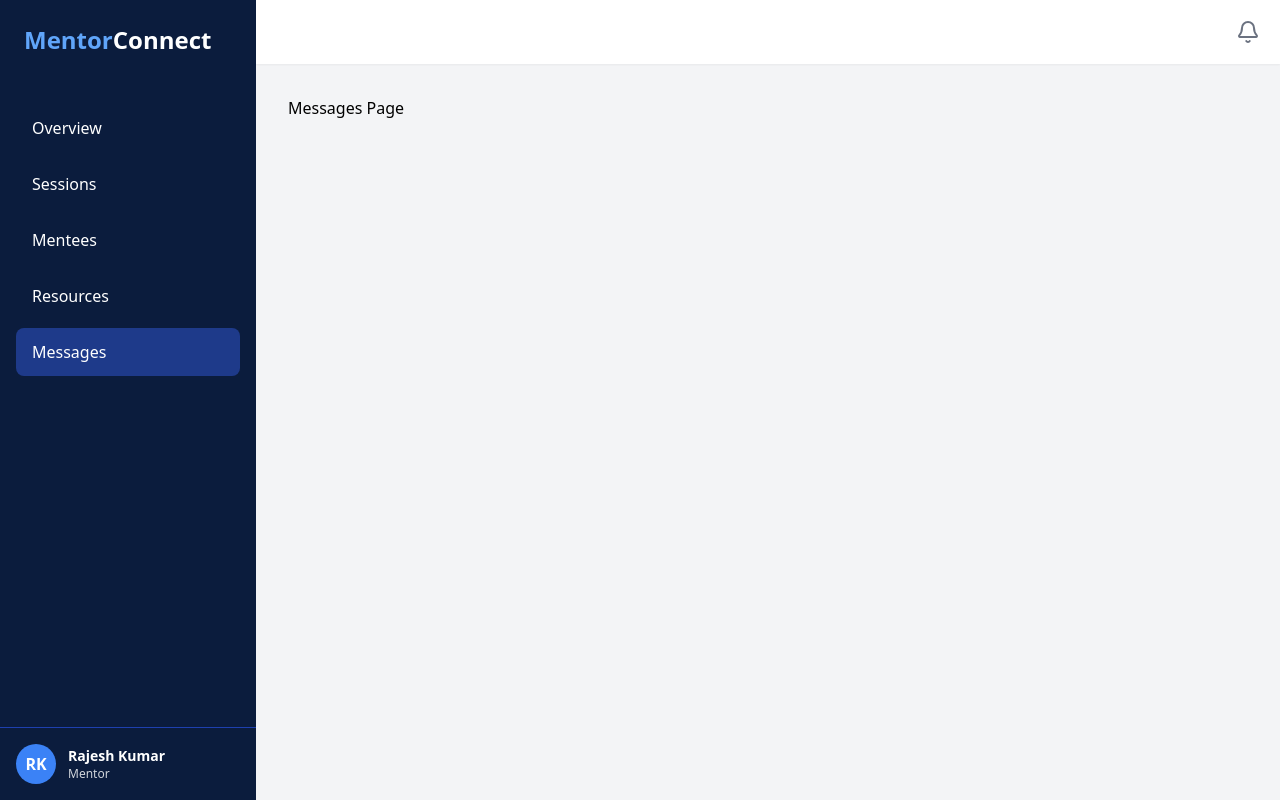
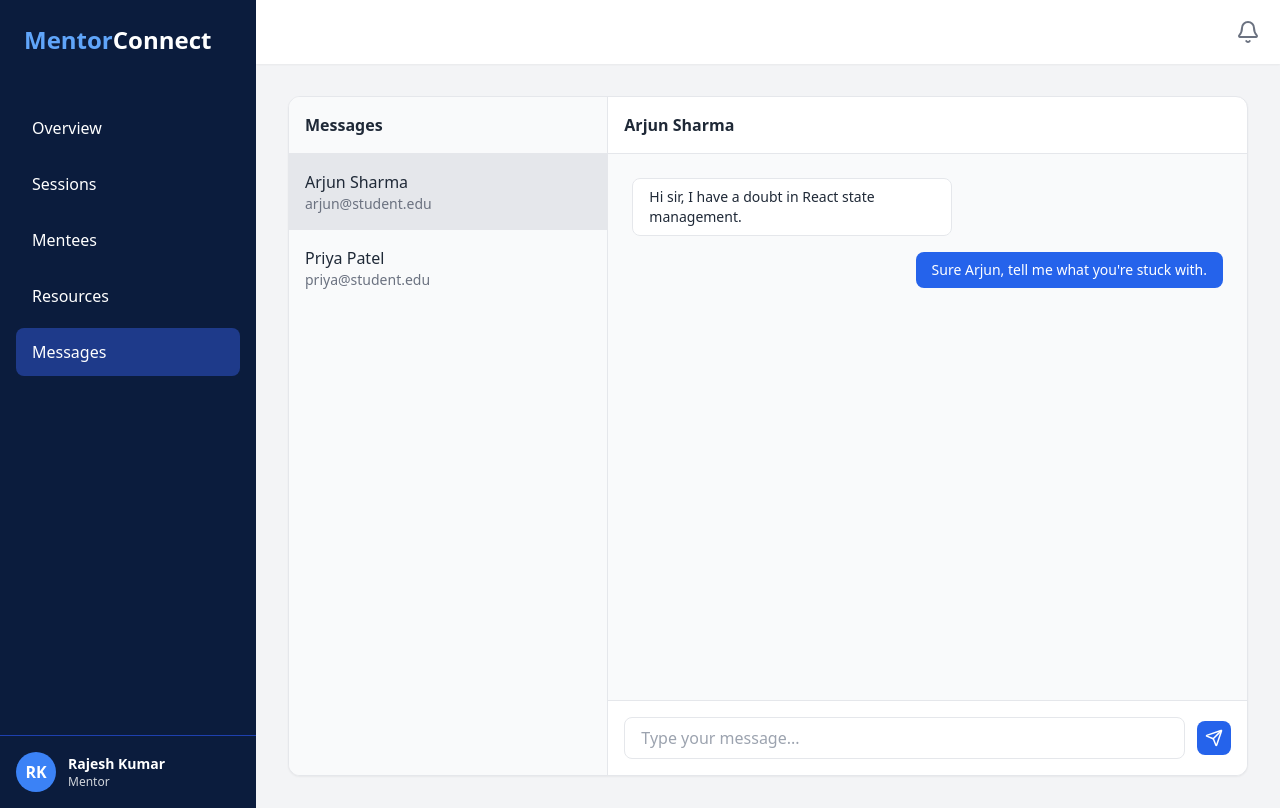
Before and after one commit to Aswi7/industry-mentor-portal, a React app in the folder frontend/: page /mentor/messages in a window 1280 px wide. Built offline with nearby package versions, Linux system fonts and the light colour scheme; the HTML template or start-up script is replaced by a standard one.

Commit message:
created mentor message page

```diff
--- a/frontend/src/App.jsx
+++ b/frontend/src/App.jsx
@@ -19,7 +19,8 @@ import AdminUsers from "./pages/admin/AdminUsers"
 import AdminSessions from "./pages/admin/AdminSessions"
 import AdminApprovals from "./pages/admin/AdminApprovals"
 import AdminReports from "./pages/admin/AdminReports"
-import StudentOverview from "./pages/student/StudentOverview";
+import StudentOverview from "./pages/student/StudentOverview"
+import MentorMessages from "./pages/mentor/MentorMessages"
 
 function App() {
   return (
@@ -36,7 +37,7 @@ function App() {
   <Route path="sessions" element={<MentorSessions />} />
   <Route path="mentees" element={<MentorMentees />} />
  <Route path="resources" element={<MentorResources />} />
-  <Route path="messages" element={<div>Messages Page</div>} />
+  <Route path="messages" element={<MentorMessages />} />
 </Route>
 
 
--- /dev/null
+++ b/frontend/src/pages/mentor/MentorMessages.jsx
@@ -0,0 +1,100 @@
+import { useState } from "react"
+import { Send } from "lucide-react"
+
+export default function MentorMessages() {
+  const [selectedStudent, setSelectedStudent] = useState("Arjun Sharma")
+  const [message, setMessage] = useState("")
+  const [messages, setMessages] = useState([
+    { sender: "student", text: "Hi sir, I have a doubt in React state management." },
+    { sender: "mentor", text: "Sure Arjun, tell me what you're stuck with." },
+  ])
+
+  const students = [
+    { name: "Arjun Sharma", email: "arjun@student.edu" },
+    { name: "Priya Patel", email: "priya@student.edu" },
+  ]
+
+  const handleSend = () => {
+    if (!message.trim()) return
+
+    setMessages([...messages, { sender: "mentor", text: message }])
+    setMessage("")
+  }
+
+  return (
+    <div className="flex h-[calc(100vh-120px)] bg-white rounded-xl shadow-sm border overflow-hidden">
+
+      {/* LEFT PANEL - STUDENT LIST */}
+      <div className="w-1/3 border-r bg-gray-50">
+        <div className="p-4 font-semibold text-gray-800 border-b">
+          Messages
+        </div>
+
+        {students.map((student, index) => (
+          <div
+            key={index}
+            onClick={() => setSelectedStudent(student.name)}
+            className={`p-4 cursor-pointer hover:bg-gray-100 ${
+              selectedStudent === student.name ? "bg-gray-200" : ""
+            }`}
+          >
+            <h3 className="font-medium text-gray-800">{student.name}</h3>
+            <p className="text-sm text-gray-500">{student.email}</p>
+          </div>
+        ))}
+      </div>
+
+      {/* RIGHT PANEL - CHAT */}
+      <div className="flex flex-col flex-1">
+
+        {/* Chat Header */}
+        <div className="p-4 border-b font-semibold text-gray-800">
+          {selectedStudent}
+        </div>
+
+        {/* Messages */}
+        <div className="flex-1 overflow-y-auto p-6 space-y-4 bg-gray-50">
+
+          {messages.map((msg, index) => (
+            <div
+              key={index}
+              className={`flex ${
+                msg.sender === "mentor" ? "justify-end" : "justify-start"
+              }`}
+            >
+              <div
+                className={`px-4 py-2 rounded-lg max-w-xs text-sm ${
+                  msg.sender === "mentor"
+                    ? "bg-blue-600 text-white"
+                    : "bg-white border text-gray-800"
+                }`}
+              >
+                {msg.text}
+              </div>
+            </div>
+          ))}
+
+        </div>
+
+        {/* Input Area */}
+        <div className="p-4 border-t flex items-center gap-3 bg-white">
+          <input
+            type="text"
+            placeholder="Type your message..."
+            className="flex-1 border rounded-lg px-4 py-2 focus:outline-none focus:ring-2 focus:ring-blue-500"
+            value={message}
+            onChange={(e) => setMessage(e.target.value)}
+            onKeyDown={(e) => e.key === "Enter" && handleSend()}
+          />
+          <button
+            onClick={handleSend}
+            className="bg-blue-600 text-white p-2 rounded-lg hover:bg-blue-700 transition"
+          >
+            <Send size={18} />
+          </button>
+        </div>
+
+      </div>
+    </div>
+  )
+}
```
